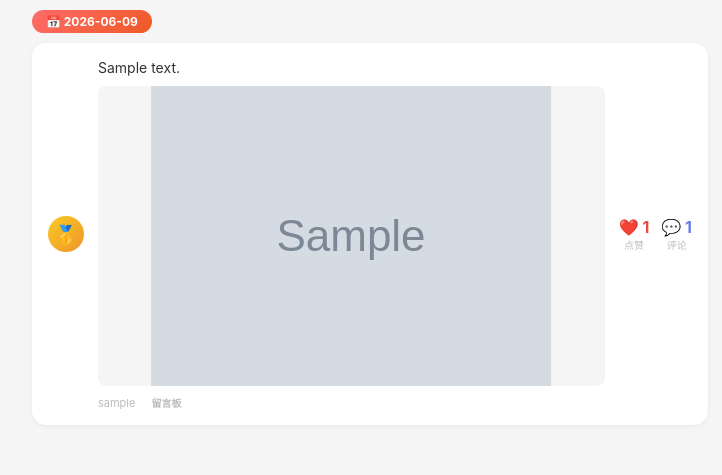
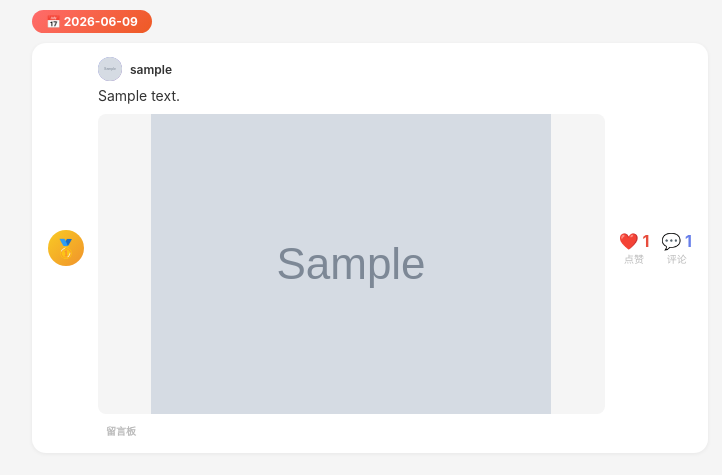
Before and after one commit to 3488351542/liu_yan_ban, a Flask app: page /hot in a window 1280 px wide. Shown: the part 54-529 px from the top of the page, without its empty margins (270-992 px from the left). Run offline with Flask 3, Linux system fonts and the light colour scheme; grey boxes marked "Sample" are stand-in pictures; a database or web service that is not in the repository returns one stand-in record (values such as "Sample title"); data that the repository does not hold is empty; some libraries are stand-ins or nearby versions.

Commit message:
v0.7.3 热榜页面显示头像+昵称

```diff
--- a/templates/hot.html
+++ b/templates/hot.html
@@ -113,6 +113,12 @@
                 {% endif %}
             </div>
             <div class="hot-info">
+                <div style="display:flex;align-items:center;gap:8px;margin-bottom:4px;">
+                    <div style="width:24px;height:24px;border-radius:50%;background:linear-gradient(135deg,#667eea,#764ba2);display:flex;align-items:center;justify-content:center;color:white;font-size:11px;font-weight:bold;flex-shrink:0;overflow:hidden;">
+                        {% if p.author_avatar %}<img src="{{ p.author_avatar }}" style="width:100%;height:100%;object-fit:cover;">{% else %}{{ p.username[:1] }}{% endif %}
+                    </div>
+                    <span style="font-size:12px;font-weight:600;color:#333;">{{ p.username }}</span>
+                </div>
                 <div class="hot-text">{{ p.content }}</div>
                 {% if p.image_url %}
                 <div style="margin-top:8px;">
@@ -120,7 +126,6 @@
                 </div>
                 {% endif %}
                 <div class="hot-meta">
-                    <span>{{ p.username }}</span>
                     <span class="cat-tag cat-tag-{{ p.category }}">
                         {% if p.category == 'message' %}留言板
                         {% elif p.category == 'daily' %}日常投稿
```
